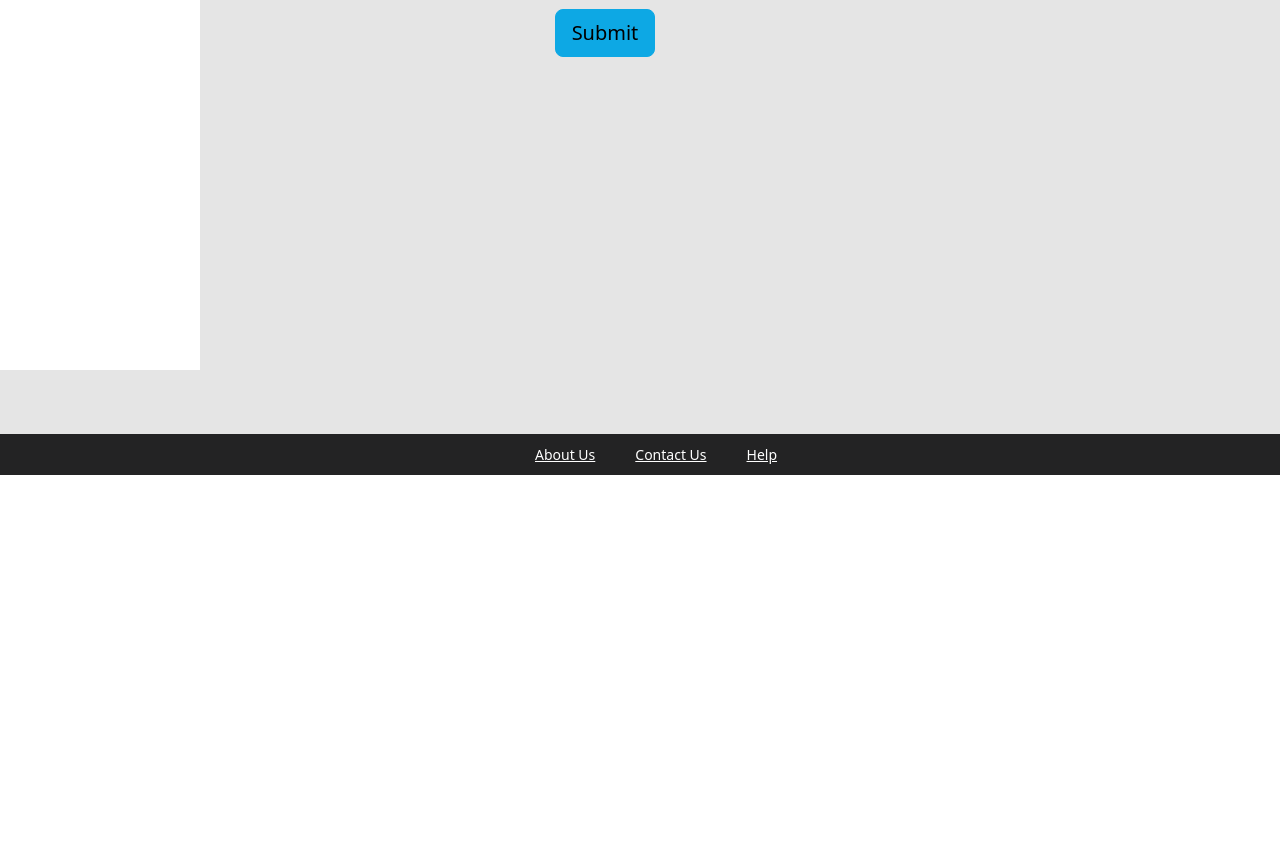
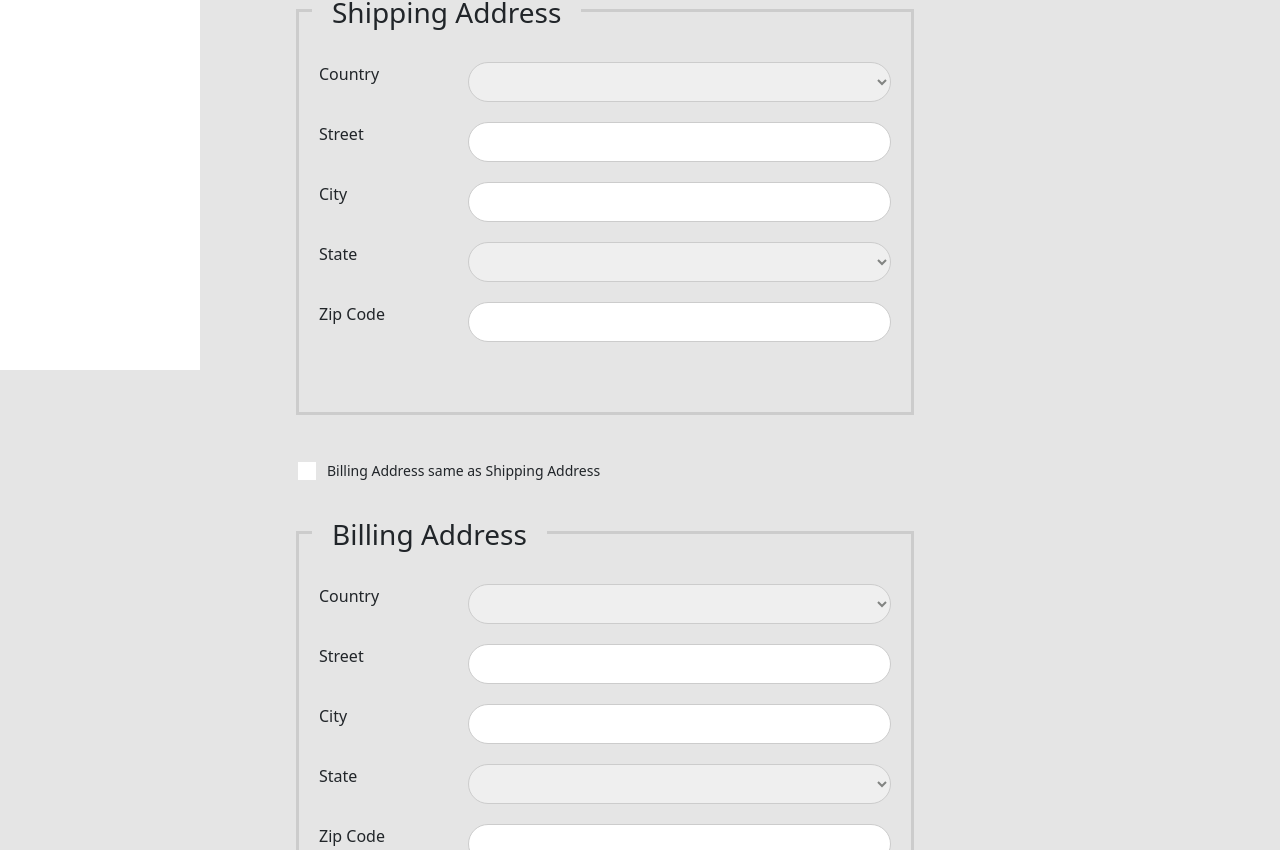
Before and after one commit to slienau/angular-spring-ecommerce-demo, an Angular app in the folder 03-frontend/angular-ecommerce/: page /checkout in a window 1280 px wide. Shown: the part 430-1280 px from the top of the page. Before the commit the page ends 921 px from the top, so only its background shows below. Built offline with nearby package versions, Linux system fonts and the light colour scheme; no server answers.

Commit message:
Add shipping and billing address to checkout form

```diff
--- a/03-frontend/angular-ecommerce/src/app/components/checkout/checkout.component.html
+++ b/03-frontend/angular-ecommerce/src/app/components/checkout/checkout.component.html
@@ -41,6 +41,144 @@
           </div>
         </div>
 
+        <!-- shipping address form group -->
+
+        <div formGroupName="shippingAddress" class="form-area">
+          <h3>Shipping Address</h3>
+
+          <div class="row">
+            <div class="col-md-3">
+              <label>Country</label>
+            </div>
+            <div class="col-md-9">
+              <div class="input-space">
+                <select formControlName="country">
+                  <option>Germany</option>
+                </select>
+              </div>
+            </div>
+          </div>
+
+          <div class="row">
+            <div class="col-md-3">
+              <label>Street</label>
+            </div>
+            <div class="col-md-9">
+              <div class="input-space">
+                <input formControlName="street" type="text" />
+              </div>
+            </div>
+          </div>
+
+          <div class="row">
+            <div class="col-md-3">
+              <label>City</label>
+            </div>
+            <div class="col-md-9">
+              <div class="input-space">
+                <input formControlName="city" type="text" />
+              </div>
+            </div>
+          </div>
+          <div class="row">
+            <div class="col-md-3">
+              <label>State</label>
+            </div>
+            <div class="col-md-9">
+              <div class="input-space">
+                <select formControlName="country">
+                  <option>Berlin</option>
+                </select>
+              </div>
+            </div>
+          </div>
+          <div class="row">
+            <div class="col-md-3">
+              <label>Zip Code</label>
+            </div>
+            <div class="col-md-9">
+              <div class="input-space">
+                <input formControlName="zipCode" type="text" />
+              </div>
+            </div>
+          </div>
+        </div>
+
+        <!-- add check box to copy shipping to billing -->
+        <div class="input-space">
+          <label class="au-checkbox">
+            <input
+              type="checkbox"
+              (change)="copyShippingAddressToBillingAddress($event)"
+            />
+            <span class="au-checkmark"></span> Billing Address same as Shipping
+            Address
+          </label>
+        </div>
+
+        <!-- billing address form group -->
+
+        <div formGroupName="billingAddress" class="form-area">
+          <h3>Billing Address</h3>
+
+          <div class="row">
+            <div class="col-md-3">
+              <label>Country</label>
+            </div>
+            <div class="col-md-9">
+              <div class="input-space">
+                <select formControlName="country">
+                  <option>Germany</option>
+                </select>
+              </div>
+            </div>
+          </div>
+
+          <div class="row">
+            <div class="col-md-3">
+              <label>Street</label>
+            </div>
+            <div class="col-md-9">
+              <div class="input-space">
+                <input formControlName="street" type="text" />
+              </div>
+            </div>
+          </div>
+
+          <div class="row">
+            <div class="col-md-3">
+              <label>City</label>
+            </div>
+            <div class="col-md-9">
+              <div class="input-space">
+                <input formControlName="city" type="text" />
+              </div>
+            </div>
+          </div>
+          <div class="row">
+            <div class="col-md-3">
+              <label>State</label>
+            </div>
+            <div class="col-md-9">
+              <div class="input-space">
+                <select formControlName="country">
+                  <option>Berlin</option>
+                </select>
+              </div>
+            </div>
+          </div>
+          <div class="row">
+            <div class="col-md-3">
+              <label>Zip Code</label>
+            </div>
+            <div class="col-md-9">
+              <div class="input-space">
+                <input formControlName="zipCode" type="text" />
+              </div>
+            </div>
+          </div>
+        </div>
+
         <!-- submit button -->
         <div class="text-center">
           <button type="submit" class="btn btn-info btn-lg">Submit</button>
--- a/03-frontend/angular-ecommerce/src/app/components/checkout/checkout.component.ts
+++ b/03-frontend/angular-ecommerce/src/app/components/checkout/checkout.component.ts
@@ -16,6 +16,28 @@ export class CheckoutComponent {
         lastName: [''],
         email: [''],
       }),
+      shippingAddress: this.formBuilder.group({
+        street: [''],
+        city: [''],
+        state: [''],
+        country: [''],
+        zipCode: [''],
+      }),
+      billingAddress: this.formBuilder.group({
+        street: [''],
+        city: [''],
+        state: [''],
+        country: [''],
+        zipCode: [''],
+      }),
+      creditCard: this.formBuilder.group({
+        cardType: [''],
+        nameOnCard: [''],
+        cardNumber: [''],
+        securityCode: [''],
+        expirationMonth: [''],
+        expirationYear: [''],
+      }),
     });
   }
 
@@ -23,4 +45,14 @@ export class CheckoutComponent {
     console.log('Handling the submit button');
     console.log(this.checkoutFormGroup.get('customer')?.value);
   }
+
+  copyShippingAddressToBillingAddress(event: Event) {
+    if ((event.target as HTMLInputElement)?.checked) {
+      this.checkoutFormGroup.controls['billingAddress'].setValue(
+        this.checkoutFormGroup.controls['shippingAddress'].value,
+      );
+    } else {
+      this.checkoutFormGroup.controls['billingAddress'].reset();
+    }
+  }
 }
```
